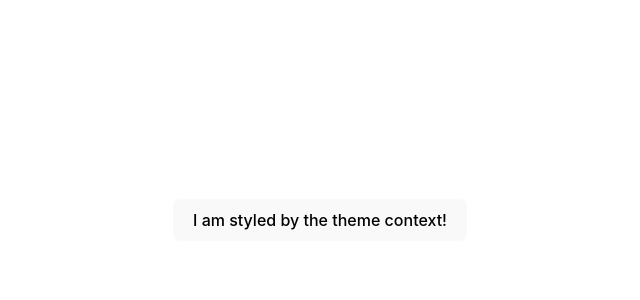
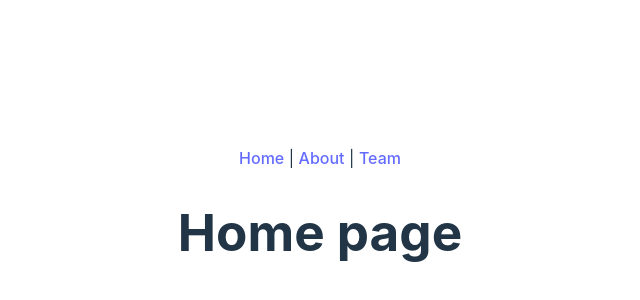
Before and after one commit to PetarCetkovic/LjetnjaSkolaReact2023, a React (Vite) app in the folder my-react-app/: page / in a window 1280 px wide. Shown: the part 180-480 px from the top of the page, without its empty margins (320-960 px from the left). Built offline with nearby package versions, Linux system fonts and the light colour scheme.

Commit message:
Day 2 - router initialization

```diff
--- a/my-react-app/package.json
+++ b/my-react-app/package.json
@@ -11,7 +11,8 @@
   },
   "dependencies": {
     "react": "^18.2.0",
-    "react-dom": "^18.2.0"
+    "react-dom": "^18.2.0",
+    "react-router-dom": "^6.15.0"
   },
   "devDependencies": {
     "@types/react": "^18.2.15",
--- a/my-react-app/src/App.jsx
+++ b/my-react-app/src/App.jsx
@@ -1,52 +1,37 @@
 import { useState } from 'react'
+import { BrowserRouter, Routes, Route, Link, createBrowserRouter, RouterProvider } from 'react-router-dom'
 import { RickAndMortyCharacters } from './components/RickAndMortyCharacters'
-
-import './App.css'
+import { HomePage } from './pages/home'
+import { AboutPage } from './pages/about'
 import { Counter } from './components/reducerDemo'
 import { RefDemo } from './components/refDemo'
 import { ForwRefDemo } from './components/forwardRefDemo'
 import { ThemeSwitcher } from './components/ThemeSwitcher'
 import { ThemeContext } from './contexts/ThemeContext'
 import { Toolbar } from './components/Toolbar'
+import './App.css'
+import { AppLayout } from './layout'
 
-const {Provider} = ThemeContext
+const { Provider } = ThemeContext
 
 function App() {
-  const [count, setCount] = useState(0)
-  const [input, setInput] = useState('dsaasd')
+  const router = createBrowserRouter([
+    {
+      path: "", element: <AppLayout />, children: [
+        {
+          index:true, element: <HomePage />
+        },
+        {
+          path: "about",
+          children: [{
+            index:true, element: <AboutPage />
+          },{path: "team", element:<h1>Team page</h1>
+        }]
+        }]
+    }])
 
-  const handleUserInput = (event)=>{
 
-    console.log(event.target.value);
-    setInput(event.target.value)
-  }
-
-  return <><Provider value='dark' >
-
-  </Provider>
-  <Toolbar />
-
-  </>
-  //<ThemeSwitcher />
-  //<ForwRefDemo />
-  // <RefDemo />
-  // <Counter />
-  // <RickAndMortyCharacters/>
-    /* <>
-      <h1>Vite + React</h1>
-      <div className="card">
-        <button onClick={(event) => console.log(event)}>
-          count is {count}
-        </button>
-        <p style={{ backgroundColor: "limegreen" }}>
-          Edit <code>src/App.jsx</code> and save to test HMR
-        </p>
-      </div>
-      <p className="read-the-docs">
-        Click on the Vite and React logos to learn more
-      </p>
-      <input name='test' value={input} placeholder='Enter text' onChange={handleUserInput} />
-    </> */
+  return <RouterProvider router={router} />
 }
 
 export default App;
--- /dev/null
+++ b/my-react-app/src/layout/index.jsx
@@ -0,0 +1,10 @@
+import { Link, Outlet } from "react-router-dom"
+
+export const AppLayout = () => {
+    return <>
+        <nav>
+            <Link to="/">Home</Link> | <Link to="/about">About</Link> | <Link to="/about/team">Team</Link>
+        </nav>
+        <Outlet />
+    </>
+}
--- /dev/null
+++ b/my-react-app/src/pages/about/index.jsx
@@ -0,0 +1,3 @@
+export const AboutPage = () => {
+    return <h1>About page</h1>
+}
--- /dev/null
+++ b/my-react-app/src/pages/home/index.jsx
@@ -0,0 +1,3 @@
+export const HomePage = () => {
+    return <h1>Home page</h1>
+}
```
Also changed, not shown: my-react-app/vite.config.js.timestamp-1694519416462-1f0f44c5635e6.mjs (added, +10 -0 lines), 1 other file (tests, documents, lock files or other folders).
